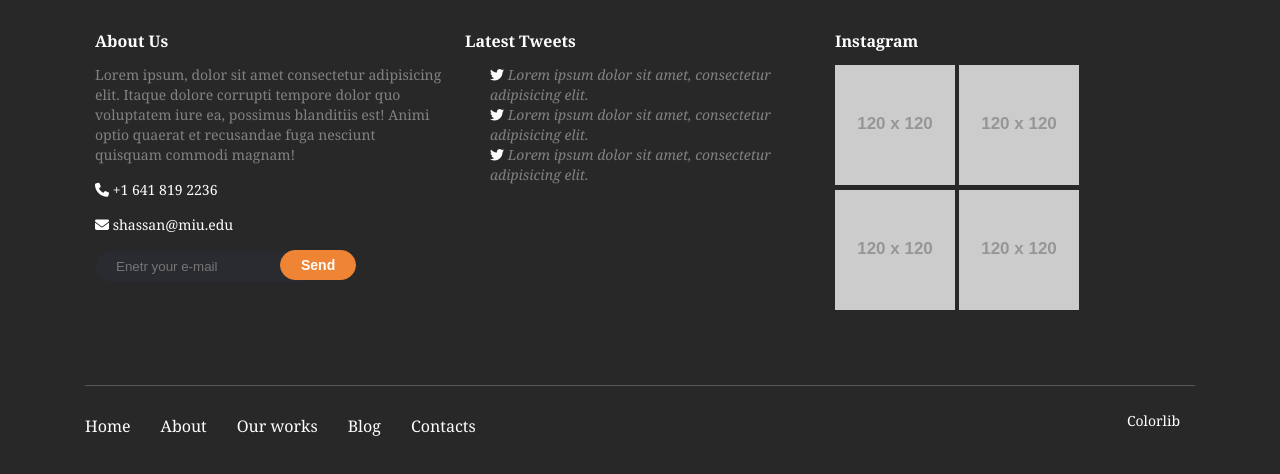
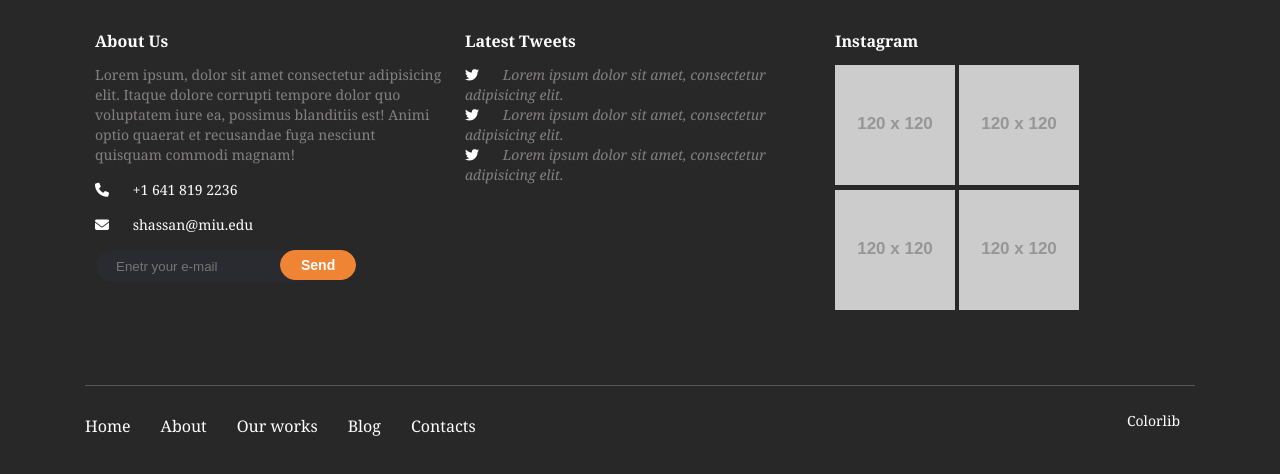
Before and after one commit to erazon/cs472, a plain HTML site: page footer-layout.html in a window 1280 px wide. Drawn offline with Linux system fonts and the light colour scheme; placeholder pictures from the web are drawn by us.

Commit message:
layout update

```diff
--- a/css/footer-layout.css
+++ b/css/footer-layout.css
@@ -38,6 +38,7 @@
 }
 .icon-custom{
     color: white;
+    padding-right: 20px;
 }
 .center {
     justify-content: center;
@@ -113,10 +114,6 @@
     position: relative;
     top: 5px;
 }
-ul.tweets li{
-    background: url(icon-twitter.jpg) left top no-repeat;
-    padding-left: 25px;
-}
 .comp{
     text-align: right;
     padding-right: 10px;
```
